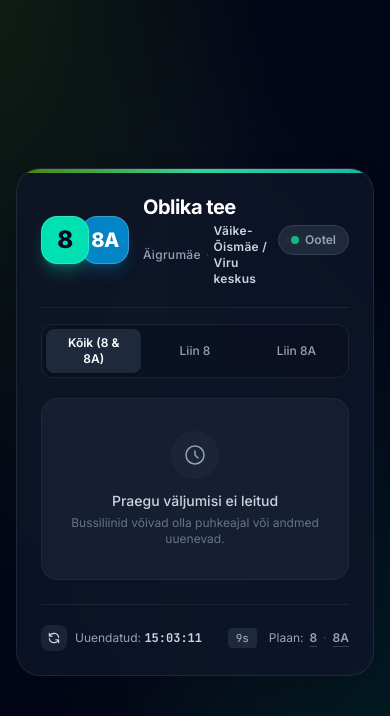
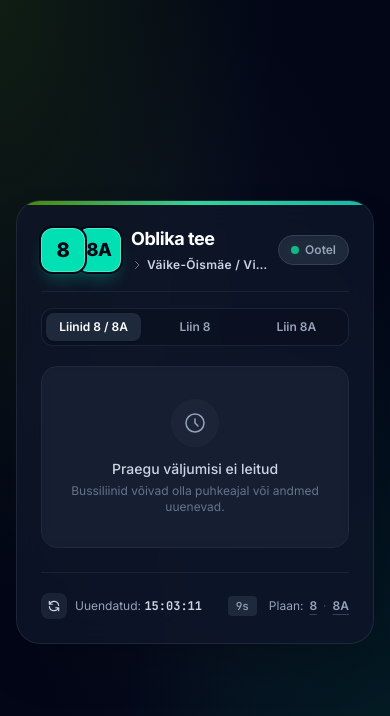
Before and after one commit to kr15tj4n/Bussiajad, a Flask app: page / in a window 390 px wide. Shown: the top 716 px of the page. Run offline with Flask 3, Linux system fonts and the light colour scheme; data that the repository does not hold is empty; some libraries are stand-ins or nearby versions.

Commit message:
refactor: improve mobile responsiveness and streamline UI animations for header components

```diff
--- a/templates/index.html
+++ b/templates/index.html
@@ -71,12 +71,12 @@
     }
 
     .fade-update {
-      animation: flash-subtle 0.4s ease-out;
+      animation: flash-subtle 0.2s ease-out;
     }
 
     @keyframes flash-subtle {
-      0% { opacity: 0.7; transform: scale(0.995); }
-      100% { opacity: 1; transform: scale(1); }
+      0% { opacity: 0.8; }
+      100% { opacity: 1; }
     }
   </style>
 </head>
@@ -92,33 +92,33 @@
       <div class="absolute top-0 left-0 right-0 h-1 bg-gradient-to-r from-tallinn-green via-emerald-400 to-teal-500"></div>
 
       <!-- Päis: Liini info & reaalaja staatus -->
-      <header class="flex items-center justify-between pb-5 border-b border-slate-800/80">
-        <div class="flex items-center gap-3.5">
+      <header class="flex items-center justify-between gap-2.5 sm:gap-4 pb-4 sm:pb-5 border-b border-slate-800/80">
+        <div class="flex items-center gap-2.5 sm:gap-3.5 min-w-0">
           <!-- Bussi numbrite märgid -->
-          <div class="flex items-center -space-x-2">
-            <div class="w-12 h-12 rounded-2xl bg-[#00e0b3] flex items-center justify-center shadow-lg shadow-[#00e0b3]/30 border border-white/20 z-10">
-              <span class="font-extrabold text-2xl text-slate-950 tracking-tight">8</span>
+          <div class="flex items-center -space-x-2 flex-shrink-0">
+            <div class="w-11 h-11 sm:w-12 sm:h-12 rounded-xl sm:rounded-2xl bg-[#00e0b3] flex items-center justify-center shadow-lg shadow-[#00e0b3]/25 border border-white/30 ring-2 ring-slate-950 z-10">
+              <span class="font-extrabold text-xl sm:text-2xl text-slate-950 tracking-tight">8</span>
             </div>
-            <div class="w-12 h-12 rounded-2xl bg-[#0284c7] flex items-center justify-center shadow-lg shadow-[#0284c7]/30 border border-white/20">
-              <span class="font-extrabold text-xl text-white tracking-tight">8A</span>
+            <div class="w-11 h-11 sm:w-12 sm:h-12 rounded-xl sm:rounded-2xl bg-[#00e0b3] flex items-center justify-center shadow-lg shadow-[#00e0b3]/25 border border-white/30 ring-2 ring-slate-950">
+              <span class="font-extrabold text-lg sm:text-xl text-slate-950 tracking-tight">8A</span>
             </div>
           </div>
-          <div>
+          <div class="min-w-0">
             <div class="flex items-center gap-2">
-              <h1 class="text-xl sm:text-2xl font-bold tracking-tight text-white flex items-center gap-1.5">
+              <h1 class="text-lg sm:text-2xl font-bold tracking-tight text-white truncate">
                 {{ stop_name }}
               </h1>
             </div>
-            <p id="route-subtitle" class="text-xs text-slate-400 font-medium tracking-wide flex items-center gap-1 mt-0.5">
-              <span>Äigrumäe</span>
-              <svg class="w-3 h-3 text-slate-500 inline" fill="none" stroke="currentColor" viewBox="0 0 24 24"><path stroke-linecap="round" stroke-linejoin="round" stroke-width="2" d="M9 5l7 7-7 7"/></svg>
-              <span id="route-destination" class="text-slate-300 font-semibold">Väike-Õismäe / Viru keskus</span>
+            <p id="route-subtitle" class="text-xs text-slate-400 font-medium tracking-wide flex items-center gap-1 mt-0.5 min-h-[1.25rem] whitespace-nowrap overflow-hidden">
+              <span class="hidden sm:inline">Äigrumäe</span>
+              <svg class="w-3 h-3 text-slate-500 inline flex-shrink-0" fill="none" stroke="currentColor" viewBox="0 0 24 24"><path stroke-linecap="round" stroke-linejoin="round" stroke-width="2" d="M9 5l7 7-7 7"/></svg>
+              <span id="route-destination" class="text-slate-300 font-semibold truncate">Väike-Õismäe / Viru keskus</span>
             </p>
           </div>
         </div>
 
         <!-- Reaalaja olekunupp / Live indikaator -->
-        <div id="live-indicator" class="flex items-center gap-1.5 px-3 py-1.5 rounded-full bg-emerald-950/60 border border-emerald-500/30 text-emerald-400 text-xs font-semibold shadow-inner">
+        <div id="live-indicator" class="flex-shrink-0 flex items-center gap-1.5 px-2.5 sm:px-3 py-1 sm:py-1.5 rounded-full bg-emerald-950/60 border border-emerald-500/30 text-emerald-400 text-[11px] sm:text-xs font-semibold shadow-inner">
           <span class="relative flex h-2 w-2">
             <span class="animate-ping absolute inline-flex h-full w-full rounded-full bg-emerald-400 opacity-75"></span>
             <span class="relative inline-flex rounded-full h-2 w-2 bg-emerald-500"></span>
@@ -128,14 +128,14 @@
       </header>
 
       <!-- Liinifiltri vahelehed -->
-      <nav class="mt-4 flex items-center gap-1.5 p-1 bg-slate-900/70 rounded-xl border border-slate-800/80 text-xs font-medium">
+      <nav class="mt-4 flex items-center gap-1.5 p-1 bg-slate-900/70 rounded-xl border border-slate-800/80 text-xs font-semibold">
         <button id="filter-all" onclick="setLineFilter('all')" class="flex-1 py-1.5 px-3 rounded-lg transition text-white bg-slate-800 shadow font-semibold">
-          Kõik (8 & 8A)
+          Liinid 8 / 8A
         </button>
-        <button id="filter-8" onclick="setLineFilter('8')" class="flex-1 py-1.5 px-3 rounded-lg transition text-slate-400 hover:text-slate-200">
+        <button id="filter-8" onclick="setLineFilter('8')" class="flex-1 py-1.5 px-3 rounded-lg transition text-slate-400 hover:text-slate-200 font-semibold">
           Liin 8
         </button>
-        <button id="filter-8a" onclick="setLineFilter('8A')" class="flex-1 py-1.5 px-3 rounded-lg transition text-slate-400 hover:text-slate-200">
+        <button id="filter-8a" onclick="setLineFilter('8A')" class="flex-1 py-1.5 px-3 rounded-lg transition text-slate-400 hover:text-slate-200 font-semibold">
           Liin 8A
         </button>
       </nav>
```
Also changed, not shown: index.html (+21 -21 lines).
